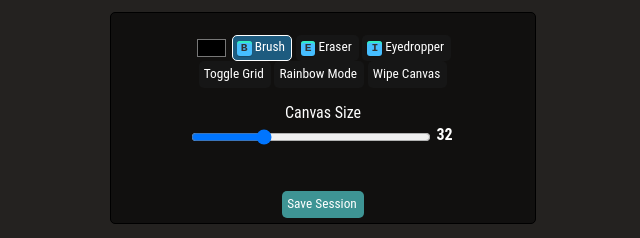
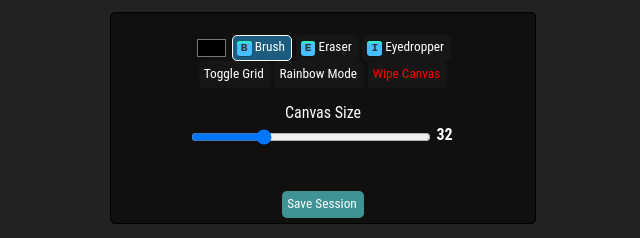
Before and after one commit to Datrinon/PixelPainter, a plain HTML site: page index.html in a window 1280 px wide. Shown: the part 543-781 px from the top of the page, 317-957 px from the left. Drawn offline with Linux system fonts and the light colour scheme.

Commit message:
Correct title

```diff
--- a/etchandsketch.css
+++ b/etchandsketch.css
@@ -124,6 +124,10 @@ kbd {
     transition: border 0.3s, background-color 0.15s;
 }
 
+#toolbar #reset {
+    color: red;
+}
+
 #controls button:hover {
     border: 1px solid rgb(95, 210, 255);
 }
--- a/index.html
+++ b/index.html
@@ -2,7 +2,7 @@
 <html lang="en">
     <head>
         <meta charset="utf-8">
-        <title>Etch &amp; Sketch!</title>
+        <title>Pixel Painter</title>
         <link rel="stylesheet" href="etchandsketch.css">
     </head>
     <body>
```
